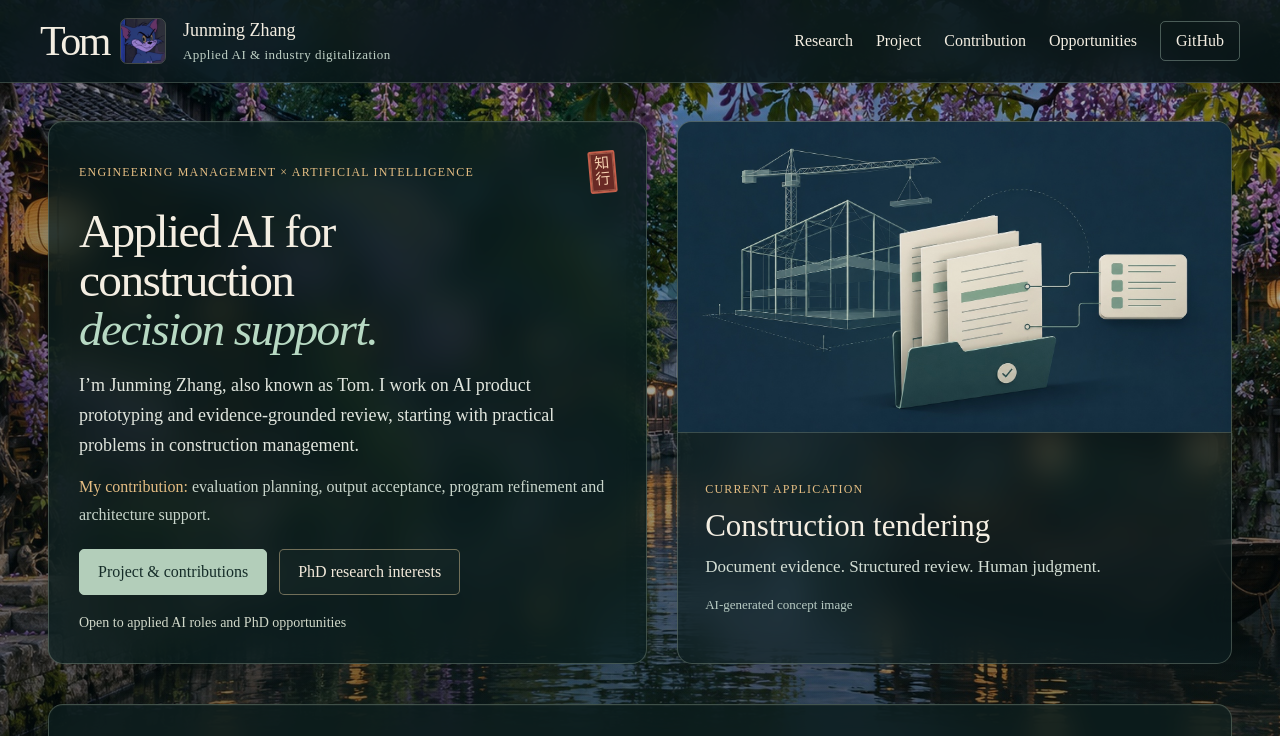
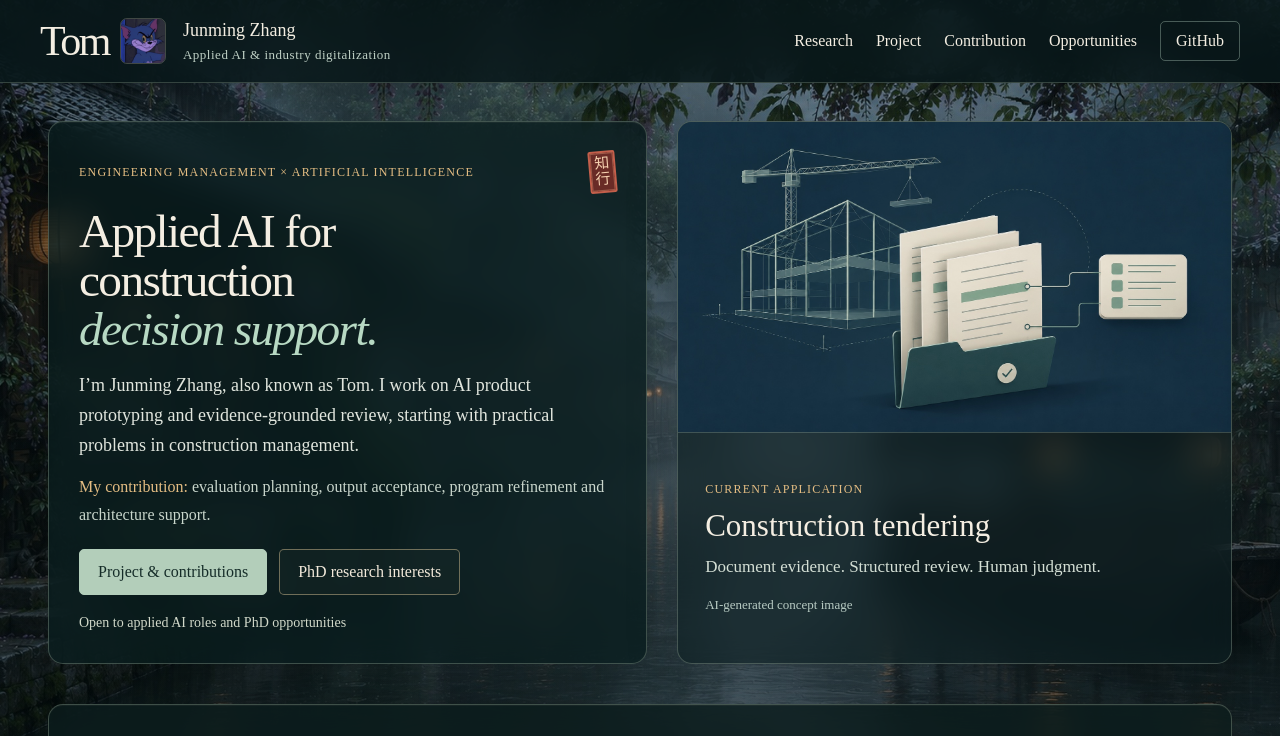
Before and after one commit to junming3702-cmyk/junming3702-cmyk.github.io, a plain HTML site: page index.html in a window 1280 px wide. Shown: the top 736 px of the page. Drawn offline with Linux system fonts and the light colour scheme.

Commit message:
Use approved rainy Jiangnan background while retaining current project artwork

```diff
--- a/index.html
+++ b/index.html
@@ -14,7 +14,7 @@
   <link rel="stylesheet" href="styles.css">
   <link rel="stylesheet" href="styles-v2.css">
   <link rel="stylesheet" href="styles-water.css">
-  <link rel="preload" as="image" href="assets/jiangnan-water-town-v1.jpg">
+  <link rel="preload" as="image" href="assets/jiangnan-mist-v2.jpg">
   <script src="script.js" defer></script>
 </head>
 <body>
--- a/styles-water.css
+++ b/styles-water.css
@@ -15,7 +15,7 @@
 }
 body { background: var(--paper); color: var(--ink); font-family: var(--serif); font-size: 18px; isolation: isolate; }
 h1, h2, h3, h4, h5, button, input, select, textarea { font-family: var(--serif); }
-.scene-backdrop { position: fixed; z-index: -2; inset: 0; pointer-events: none; background: #142624 url('assets/jiangnan-water-town-v1.jpg') center center / cover no-repeat; }
+.scene-backdrop { position: fixed; z-index: -2; inset: 0; pointer-events: none; background: #142624 url('assets/jiangnan-mist-v2.jpg') center center / cover no-repeat; }
 .scene-backdrop::after { content: ''; position: absolute; inset: 0; background: linear-gradient(90deg, rgba(5, 16, 18, .29), rgba(5, 16, 18, .11) 58%, rgba(5, 16, 18, .22)), linear-gradient(0deg, rgba(3, 14, 16, .36), rgba(5, 15, 17, .08)); }
 ::selection { background: #789f8c; color: #071816; }
 a { transition: color .18s, border-color .18s, background .18s; }
```
Also changed, not shown: assets/jiangnan-mist-v2.jpg (added), 2 other files.
